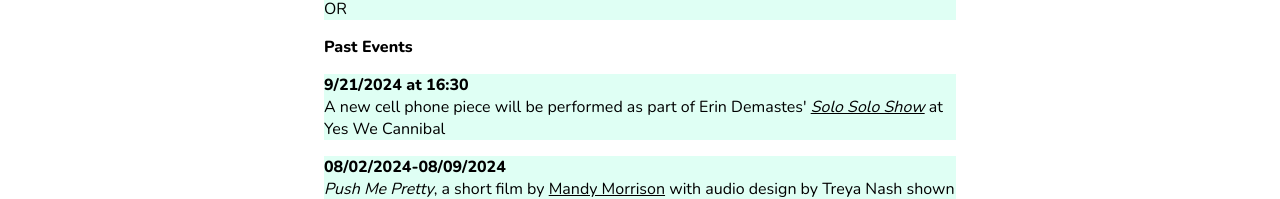
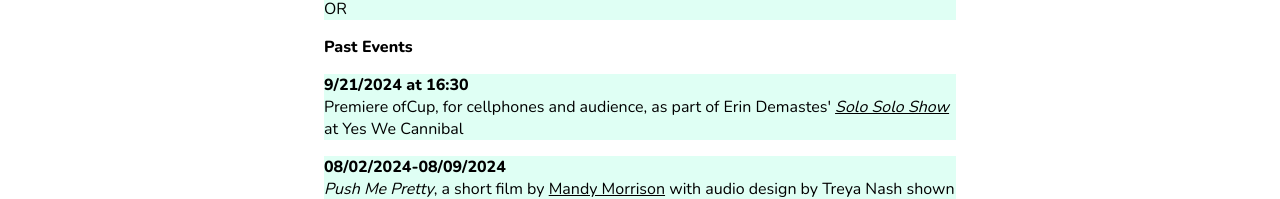
Before and after one commit to tmnash4/treyaNash, a plain HTML site: page calendar.html in a window 1280 px wide. Shown: the part 527-726 px from the top of the page. Drawn offline with nearby package versions, Linux system fonts and the light colour scheme.

Commit message:
Update calendar.html

```diff
--- a/calendar.html
+++ b/calendar.html
@@ -114,8 +114,8 @@ let edme = new Entry(new Date(2024, 9, 4), "19:00", "<a href=https://www.edmense
 edme.div.innerHTML = `<b>${edme.date.toLocaleDateString()} at ${edme.eventTime} </b> <br> I will be a guest artist at the ${edme.event}. ${edme.piece} will be performed at ${edme.venue}`
 edme.addEventToDOM()
 
-let soloShow = new Entry(new Date(2024, 8, 21), "16:30", "Erin Demastes' <i> <a href=https://artguide.artforum.com/artguide/yes-we-cannibal-23462/solo-solo-show-231964>Solo Solo Show</a></i>","Yes We Cannibal", "A new cell phone piece")
-soloShow.div.innerHTML = "<b>" + soloShow.date.toLocaleDateString() + " at " + soloShow.eventTime + "</b>" + "<br>" + soloShow.piece + " will be performed as part of " + soloShow.event + " at " + soloShow.venue
+let soloShow = new Entry(new Date(2024, 8, 21), "16:30", "Erin Demastes' <i> <a href=https://artguide.artforum.com/artguide/yes-we-cannibal-23462/solo-solo-show-231964>Solo Solo Show</a></i>","Yes We Cannibal", "Cup, for cellphones and audience,")
+soloShow.div.innerHTML = "<b>" + soloShow.date.toLocaleDateString() + " at " + soloShow.eventTime + "</b>" + "<br>" + "Premiere of" + soloShow.piece + " as part of " + soloShow.event + " at " + soloShow.venue
 soloShow.addEventToDOM()
 
 let mandyArt = new Entry(new Date(2024, 7, 9), "", "2024 Janet & Walter Sondheim Art Prize Semifinalists Exhibition", "<a href=https://www.mica.edu/galleries/meyerhoff-gallery/>Maryland Institute College of Art Decker and Meyerhoff Galleries</a>", "Push Me Pretty")
```
